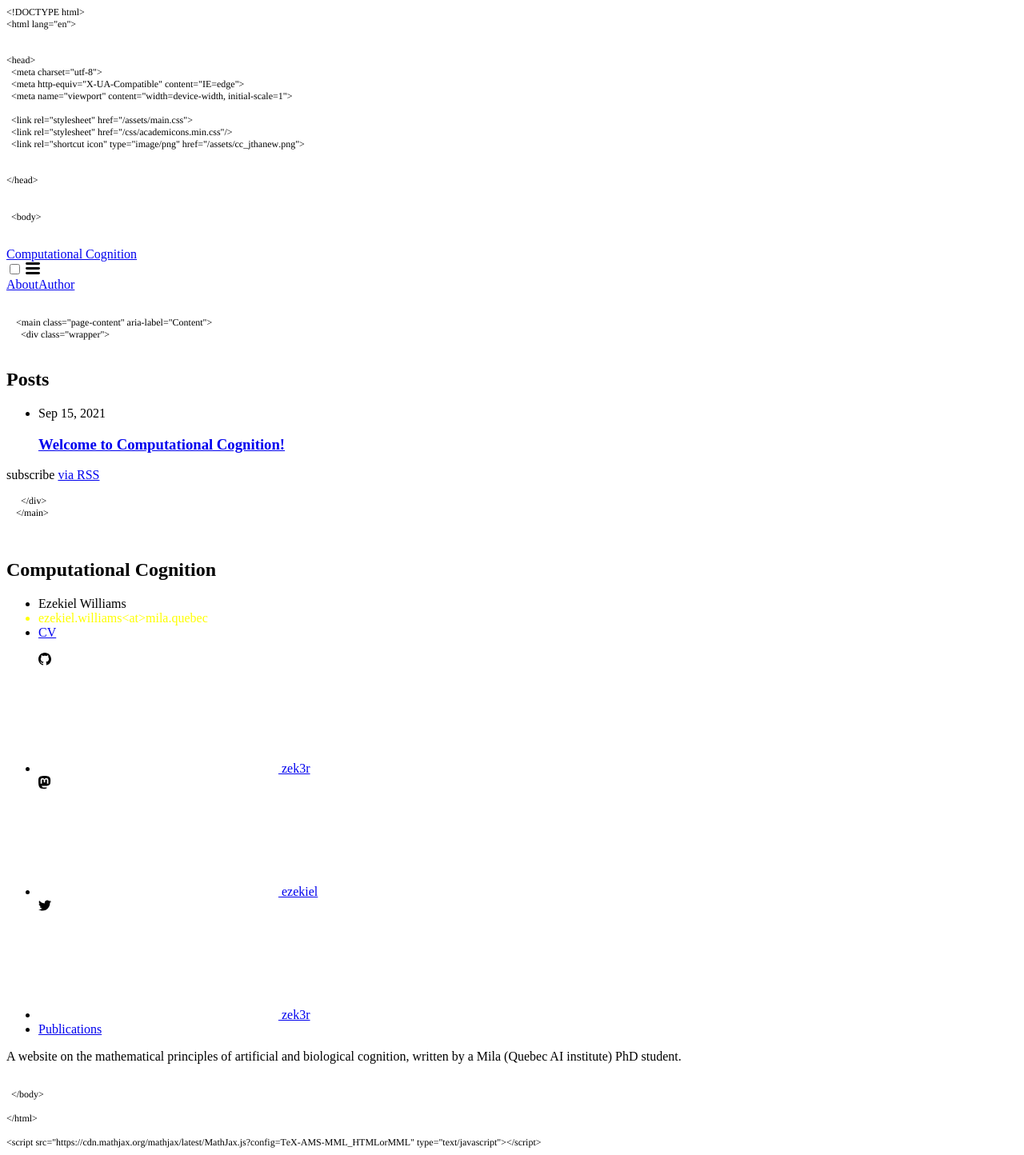
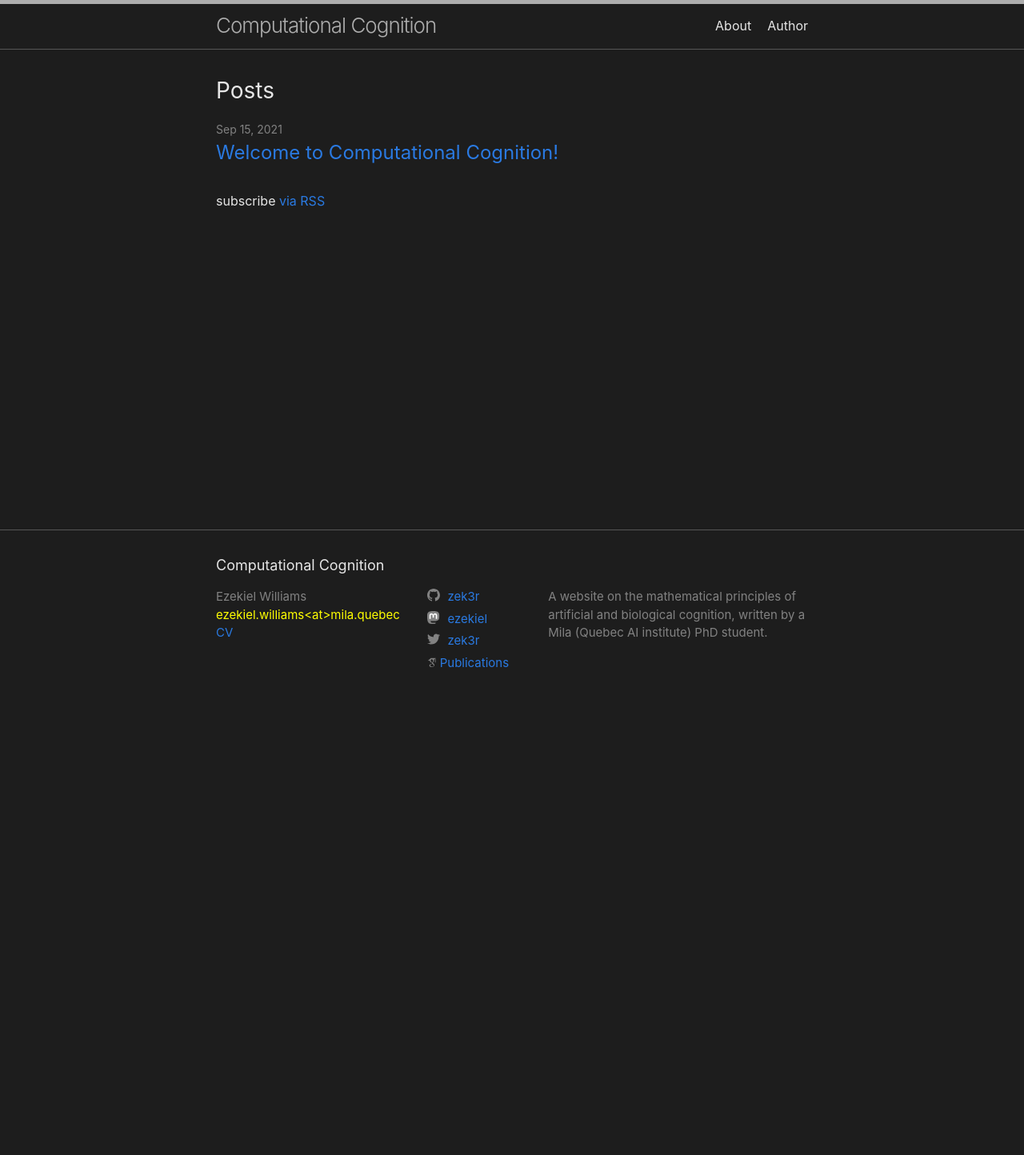
Before and after one commit to zek3r/zek3r.github.io, a Jekyll site: the page built from index.markdown, in a window 1280 px wide. Shown: the whole page at 80% size. Built offline with Jekyll 4.4.1, drawn with Linux system fonts in a browser that asks for light colours; some web fonts are replaced; after the commit the page ends 900 px from its top, so only the background shows below that.

Commit message:
trying to fix problem still

```diff
--- a/_includes/head.html
+++ b/_includes/head.html
@@ -1,29 +1,13 @@
-<!DOCTYPE html PUBLIC "-//W3C//DTD HTML 4.01//EN" "http://www.w3.org/TR/html4/strict.dtd">
-<html>
 <head>
-  <meta http-equiv="Content-Type" content="text/html; charset=utf-8">
-  <meta http-equiv="Content-Style-Type" content="text/css">
-  <title></title>
-  <meta name="Generator" content="Cocoa HTML Writer">
-  <meta name="CocoaVersion" content="2113.6">
-  <style type="text/css">
-    p.p1 {margin: 0.0px 0.0px 0.0px 0.0px; font: 12.0px Times; color: #000000; -webkit-text-stroke: #000000}
-    span.s1 {font-kerning: none}
-  </style>
+  <meta charset="utf-8">
+  <meta http-equiv="X-UA-Compatible" content="IE=edge">
+  <meta name="viewport" content="width=device-width, initial-scale=1">
+  {%- seo -%}
+  <link rel="stylesheet" href="{{ "/assets/main.css" | relative_url }}">
+  <link rel="stylesheet" href="{{ "/css/academicons.min.css" | relative_url }}"/>
+  <link rel="shortcut icon" type="image/png" href="/assets/cc_jthanew.png">
+  {%- feed_meta -%}
+  {%- if jekyll.environment == 'production' and site.google_analytics -%}
+    {%- include google-analytics.html -%}
+  {%- endif -%}
 </head>
-<body>
-<p class="p1"><span class="s1">&lt;head&gt;</span></p>
-<p class="p1"><span class="s1"><span class="Apple-converted-space">  </span>&lt;meta charset="utf-8"&gt;</span></p>
-<p class="p1"><span class="s1"><span class="Apple-converted-space">  </span>&lt;meta http-equiv="X-UA-Compatible" content="IE=edge"&gt;</span></p>
-<p class="p1"><span class="s1"><span class="Apple-converted-space">  </span>&lt;meta name="viewport" content="width=device-width, initial-scale=1"&gt;</span></p>
-<p class="p1"><span class="s1"><span class="Apple-converted-space">  </span>{%- seo -%}</span></p>
-<p class="p1"><span class="s1"><span class="Apple-converted-space">  </span>&lt;link rel="stylesheet" href="{{ "/assets/main.css" | relative_url }}"&gt;</span></p>
-<p class="p1"><span class="s1"><span class="Apple-converted-space">  </span>&lt;link rel="stylesheet" href="{{ "/css/academicons.min.css" | relative_url }}"/&gt;</span></p>
-<p class="p1"><span class="s1"><span class="Apple-converted-space">  </span>&lt;link rel="shortcut icon" type="image/png" href="/assets/cc_jthanew.png"&gt;</span></p>
-<p class="p1"><span class="s1"><span class="Apple-converted-space">  </span>{%- feed_meta -%}</span></p>
-<p class="p1"><span class="s1"><span class="Apple-converted-space">  </span>{%- if jekyll.environment == 'production' and site.google_analytics -%}</span></p>
-<p class="p1"><span class="s1"><span class="Apple-converted-space">    </span>{%- include google-analytics.html -%}</span></p>
-<p class="p1"><span class="s1"><span class="Apple-converted-space">  </span>{%- endif -%}</span></p>
-<p class="p1"><span class="s1">&lt;/head&gt;</span></p>
-</body>
-</html>
--- a/_layouts/default.html
+++ b/_layouts/default.html
@@ -1,39 +1,22 @@
-<!DOCTYPE html PUBLIC "-//W3C//DTD HTML 4.01//EN" "http://www.w3.org/TR/html4/strict.dtd">
-<html>
-<head>
-  <meta http-equiv="Content-Type" content="text/html; charset=utf-8">
-  <meta http-equiv="Content-Style-Type" content="text/css">
-  <title></title>
-  <meta name="Generator" content="Cocoa HTML Writer">
-  <meta name="CocoaVersion" content="2113.6">
-  <style type="text/css">
-    p.p1 {margin: 0.0px 0.0px 0.0px 0.0px; font: 12.0px Times; color: #000000; -webkit-text-stroke: #000000}
-    p.p2 {margin: 0.0px 0.0px 0.0px 0.0px; font: 12.0px Times; color: #000000; -webkit-text-stroke: #000000; min-height: 14.0px}
-    span.s1 {font-kerning: none}
-  </style>
-</head>
-<body>
-<p class="p1"><span class="s1">&lt;!DOCTYPE html&gt;</span></p>
-<p class="p1"><span class="s1">&lt;html lang="{{ page.lang | default: site.lang | default: "en" }}"&gt;</span></p>
-<p class="p2"><span class="s1"></span><br></p>
-<p class="p1"><span class="s1"><span class="Apple-converted-space">  </span>{%- include head.html -%}</span></p>
-<p class="p2"><span class="s1"></span><br></p>
-<p class="p1"><span class="s1"><span class="Apple-converted-space">  </span>&lt;body&gt;</span></p>
-<p class="p2"><span class="s1"></span><br></p>
-<p class="p1"><span class="s1"><span class="Apple-converted-space">    </span>{%- include header.html -%}</span></p>
-<p class="p2"><span class="s1"></span><br></p>
-<p class="p1"><span class="s1"><span class="Apple-converted-space">    </span>&lt;main class="page-content" aria-label="Content"&gt;</span></p>
-<p class="p1"><span class="s1"><span class="Apple-converted-space">      </span>&lt;div class="wrapper"&gt;</span></p>
-<p class="p1"><span class="s1"><span class="Apple-converted-space">        </span>{{ content }}</span></p>
-<p class="p1"><span class="s1"><span class="Apple-converted-space">      </span>&lt;/div&gt;</span></p>
-<p class="p1"><span class="s1"><span class="Apple-converted-space">    </span>&lt;/main&gt;</span></p>
-<p class="p2"><span class="s1"></span><br></p>
-<p class="p1"><span class="s1"><span class="Apple-converted-space">    </span>{%- include footer.html -%}</span></p>
-<p class="p2"><span class="s1"></span><br></p>
-<p class="p1"><span class="s1"><span class="Apple-converted-space">  </span>&lt;/body&gt;</span></p>
-<p class="p2"><span class="s1"></span><br></p>
-<p class="p1"><span class="s1">&lt;/html&gt;</span></p>
-<p class="p2"><span class="s1"></span><br></p>
-<p class="p1"><span class="s1">&lt;script src="https://cdn.mathjax.org/mathjax/latest/MathJax.js?config=TeX-AMS-MML_HTMLorMML" type="text/javascript"&gt;&lt;/script&gt;</span></p>
-</body>
+<!DOCTYPE html>
+<html lang="{{ page.lang | default: site.lang | default: "en" }}">
+
+  {%- include head.html -%}
+
+  <body>
+
+    {%- include header.html -%}
+
+    <main class="page-content" aria-label="Content">
+      <div class="wrapper">
+        {{ content }}
+      </div>
+    </main>
+
+    {%- include footer.html -%}
+
+  </body>
+
 </html>
+
+<script src="https://cdn.mathjax.org/mathjax/latest/MathJax.js?config=TeX-AMS-MML_HTMLorMML" type="text/javascript"></script>
```
Also changed, not shown: assets/msc/blogpost_fig.jpg (deleted), 17 other files.
